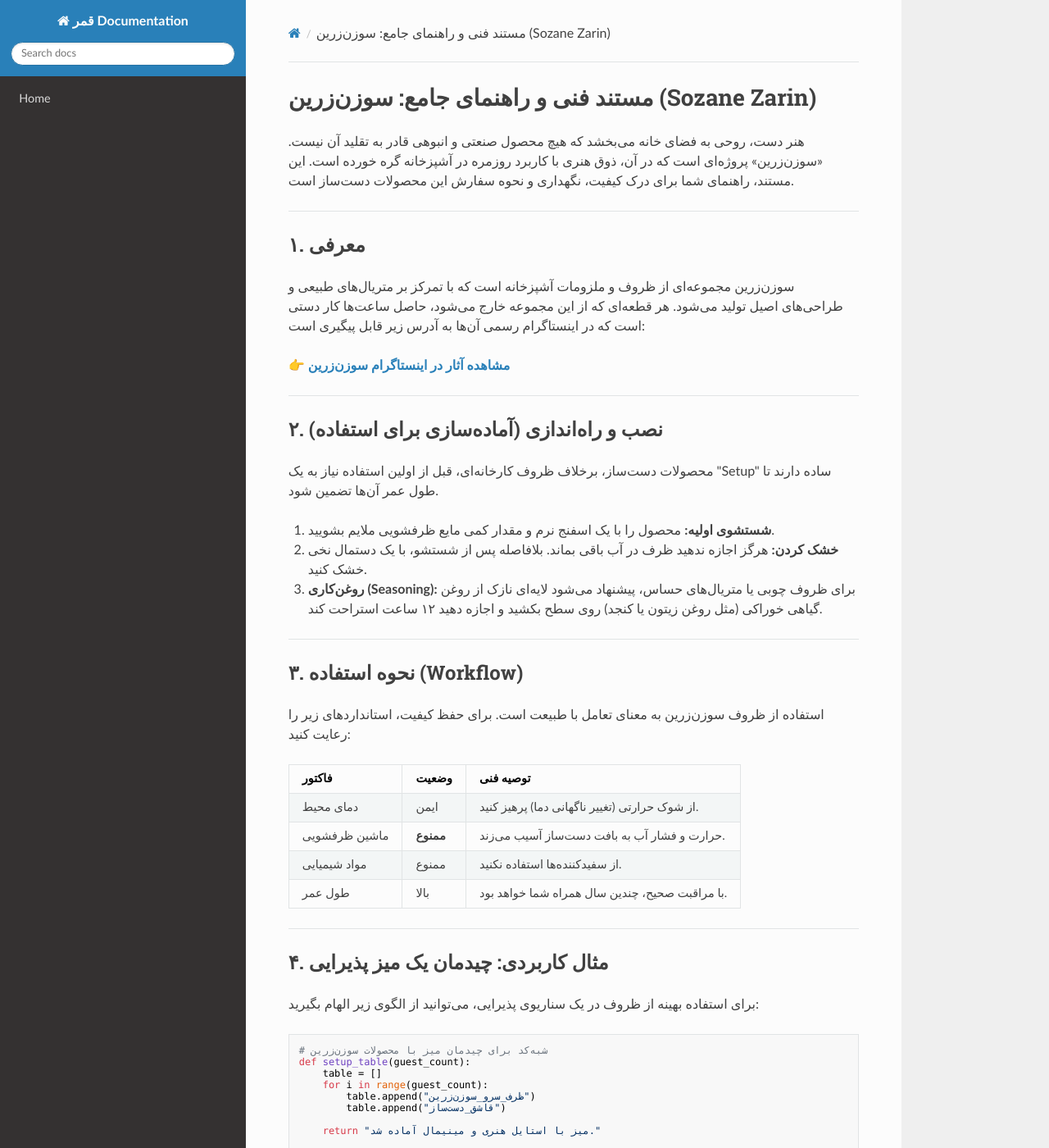
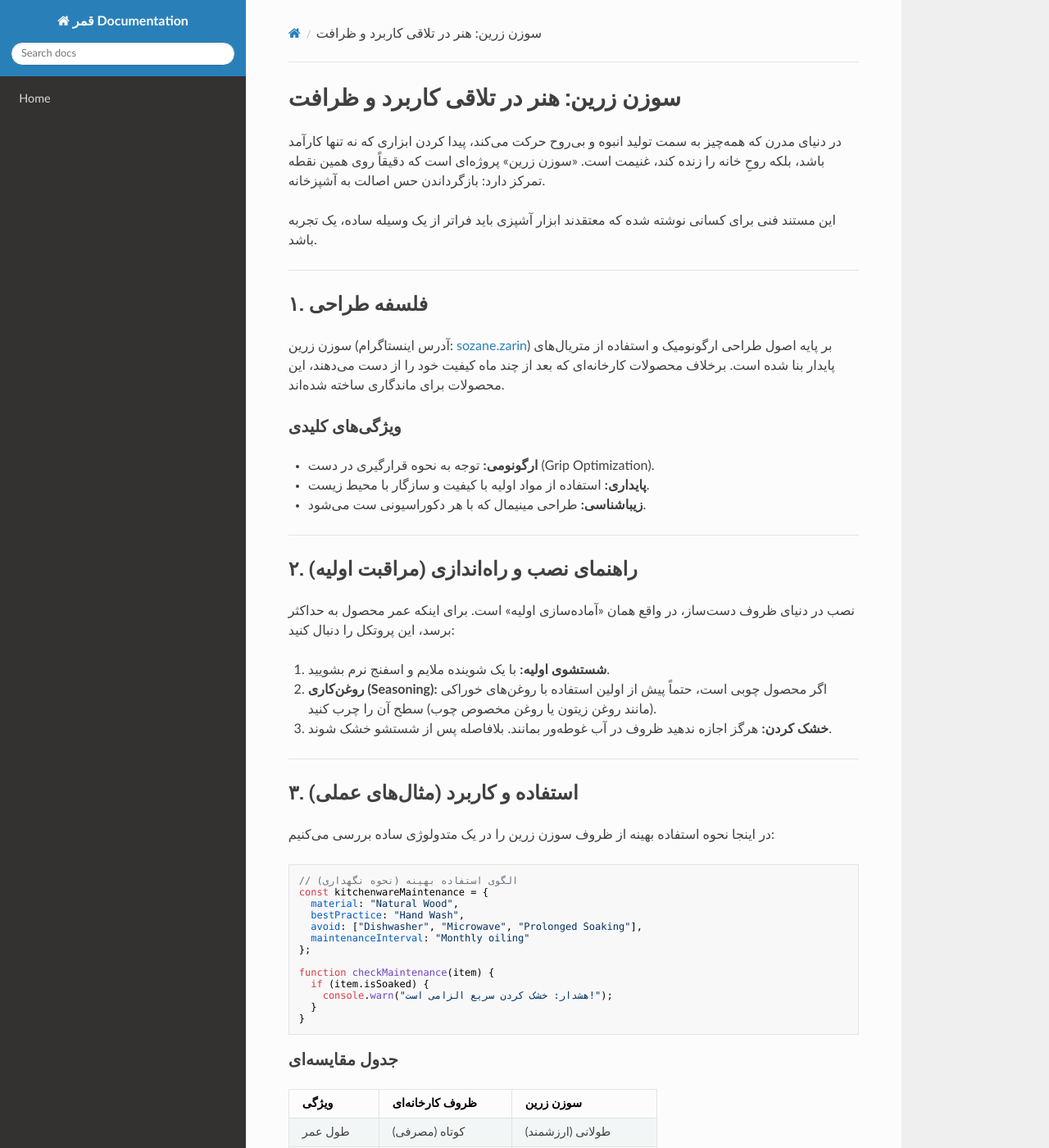
Before and after one commit to sahandsahabi553-prog/terraform-google-semantic-docs, an MkDocs documentation site: the page built from docs/سوزن-زرین.md, in a window 1280 px wide and 1400 px high. Shown: the whole window at 82% size. Built offline with MkDocs 1.6.1, drawn with Linux system fonts in a browser that asks for light colours; nearby versions of some CDN libraries; some of the changed text lies outside the part shown.

Commit message:
Doc: سوزن زرین

````diff
--- a/docs/سوزن-زرین.md
+++ b/docs/سوزن-زرین.md
@@ -1,75 +1,73 @@
-# مستند فنی و راهنمای جامع: سوزن‌زرین (Sozane Zarin)
+# سوزن زرین: هنر در تلاقی کاربرد و ظرافت
 
-هنر دست، روحی به فضای خانه می‌بخشد که هیچ محصول صنعتی و انبوهی قادر به تقلید آن نیست. «سوزن‌زرین» پروژه‌ای است که در آن، ذوق هنری با کاربرد روزمره در آشپزخانه گره خورده است. این مستند، راهنمای شما برای درک کیفیت، نگهداری و نحوه سفارش این محصولات دست‌ساز است.
+در دنیای مدرن که همه‌چیز به سمت تولید انبوه و بی‌روح حرکت می‌کند، پیدا کردن ابزاری که نه تنها کارآمد باشد، بلکه روحِ خانه را زنده کند، غنیمت است. «سوزن زرین» پروژه‌ای است که دقیقاً روی همین نقطه تمرکز دارد: بازگرداندن حس اصالت به آشپزخانه.
+
+این مستند فنی برای کسانی نوشته شده که معتقدند ابزار آشپزی باید فراتر از یک وسیله ساده، یک تجربه باشد.
 
 ---
 
-## ۱. معرفی
-سوزن‌زرین مجموعه‌ای از ظروف و ملزومات آشپزخانه است که با تمرکز بر متریال‌های طبیعی و طراحی‌های اصیل تولید می‌شود. هر قطعه‌ای که از این مجموعه خارج می‌شود، حاصل ساعت‌ها کار دستی است که در اینستاگرام رسمی آن‌ها به آدرس زیر قابل پیگیری است:
+## ۱. فلسفه طراحی
+سوزن زرین (آدرس اینستاگرام: [sozane.zarin](https://www.instagram.com/sozane.zarin?igsh=MW5ndzFqYjBmYnFrNQ==)) بر پایه اصول طراحی ارگونومیک و استفاده از متریال‌های پایدار بنا شده است. برخلاف محصولات کارخانه‌ای که بعد از چند ماه کیفیت خود را از دست می‌دهند، این محصولات برای ماندگاری ساخته شده‌اند.
 
-👉 [**مشاهده آثار در اینستاگرام سوزن‌زرین**](https://www.instagram.com/sozane.zarin?igsh=MW5ndzFqYjBmYnFrNQ==)
+### ویژگی‌های کلیدی
+*   **ارگونومی:** توجه به نحوه قرارگیری در دست (Grip Optimization).
+*   **پایداری:** استفاده از مواد اولیه با کیفیت و سازگار با محیط زیست.
+*   **زیباشناسی:** طراحی مینیمال که با هر دکوراسیونی ست می‌شود.
 
 ---
 
-## ۲. نصب و راه‌اندازی (آماده‌سازی برای استفاده)
-محصولات دست‌ساز، برخلاف ظروف کارخانه‌ای، قبل از اولین استفاده نیاز به یک "Setup" ساده دارند تا طول عمر آن‌ها تضمین شود.
+## ۲. راهنمای نصب و راه‌اندازی (مراقبت اولیه)
+نصب در دنیای ظروف دست‌ساز، در واقع همان «آماده‌سازی اولیه» است. برای اینکه عمر محصول به حداکثر برسد، این پروتکل را دنبال کنید:
 
-1. **شستشوی اولیه:** محصول را با یک اسفنج نرم و مقدار کمی مایع ظرفشویی ملایم بشویید.
-2. **خشک کردن:** هرگز اجازه ندهید ظرف در آب باقی بماند. بلافاصله پس از شستشو، با یک دستمال نخی خشک کنید.
-3. **روغن‌کاری (Seasoning):** برای ظروف چوبی یا متریال‌های حساس، پیشنهاد می‌شود لایه‌ای نازک از روغن گیاهی خوراکی (مثل روغن زیتون یا کنجد) روی سطح بکشید و اجازه دهید ۱۲ ساعت استراحت کند.
+1.  **شستشوی اولیه:** با یک شوینده ملایم و اسفنج نرم بشویید.
+2.  **روغن‌کاری (Seasoning):** اگر محصول چوبی است، حتماً پیش از اولین استفاده با روغن‌های خوراکی (مانند روغن زیتون یا روغن مخصوص چوب) سطح آن را چرب کنید.
+3.  **خشک کردن:** هرگز اجازه ندهید ظروف در آب غوطه‌ور بمانند. بلافاصله پس از شستشو خشک شوند.
 
 ---
 
-## ۳. نحوه استفاده (Workflow)
+## ۳. استفاده و کاربرد (مثال‌های عملی)
 
-استفاده از ظروف سوزن‌زرین به معنای تعامل با طبیعت است. برای حفظ کیفیت، استانداردهای زیر را رعایت کنید:
+در اینجا نحوه استفاده بهینه از ظروف سوزن زرین را در یک متدولوژی ساده بررسی می‌کنیم:
 
-| فاکتور | وضعیت | توصیه فنی |
+```javascript
+// الگوی استفاده بهینه (نحوه‌ نگهداری)
+const kitchenwareMaintenance = {
+  material: "Natural Wood",
+  bestPractice: "Hand Wash",
+  avoid: ["Dishwasher", "Microwave", "Prolonged Soaking"],
+  maintenanceInterval: "Monthly oiling"
+};
+
+function checkMaintenance(item) {
+  if (item.isSoaked) {
+    console.warn("هشدار: خشک کردن سریع الزامی است!");
+  }
+}
+```
+
+### جدول مقایسه‌ای
+| ویژگی | ظروف کارخانه‌ای | سوزن زرین |
 | :--- | :--- | :--- |
-| دمای محیط | ایمن | از شوک حرارتی (تغییر ناگهانی دما) پرهیز کنید. |
-| ماشین ظرفشویی | **ممنوع** | حرارت و فشار آب به بافت دست‌ساز آسیب می‌زند. |
-| مواد شیمیایی | ممنوع | از سفیدکننده‌ها استفاده نکنید. |
-| طول عمر | بالا | با مراقبت صحیح، چندین سال همراه شما خواهد بود. |
+| طول عمر | کوتاه (مصرفی) | طولانی (ارزشمند) |
+| متریال | پلاستیک/فلز بی‌کیفیت | متریال طبیعی/دست‌ساز |
+| حس استفاده | سرد و مکانیکی | گرم و انسانی |
 
 ---
 
-## ۴. مثال کاربردی: چیدمان یک میز پذیرایی
-برای استفاده بهینه از ظروف در یک سناریوی پذیرایی، می‌توانید از الگوی زیر الهام بگیرید:
+## ۴. پرسش‌های متداول (FAQ)
 
-```python
-# شبه‌کد برای چیدمان میز با محصولات سوزن‌زرین
-def setup_table(guest_count):
-    table = []
-    for i in range(guest_count):
-        table.append("ظرف_سرو_سوزن‌زرین")
-        table.append("قاشق_دست‌ساز")
+**س: آیا ظروف چوبی سوزن زرین در ماشین ظرفشویی قابل شستشو هستند؟**
+پ: اکیداً خیر. دمای بالا و رطوبت شدید ظرفشویی به بافت طبیعی چوب آسیب می‌زند.
 
-    return "میز با استایل هنری و مینیمال آماده شد."
+**س: اگر سطح چوب خشک شد چه کنم؟**
+پ: جای نگرانی نیست. کمی روغن زیتون یا روغن گردو روی دستمال نخی بریزید و روی سطح کار بکشید. متوجه می‌شوید که چوب چطور دوباره «نفس» می‌کشد.
 
-# نتیجه: تجربه‌ای متفاوت برای مهمانان
-```
+**س: چگونه می‌توانم مدل‌های جدید را ببینم؟**
+پ: بهترین راه، دنبال کردن پیج [سوزن زرین در اینستاگرام](https://www.instagram.com/sozane.zarin?igsh=MW5ndzFqYjBmYnFrNQ==) است که کارهای جدید و پشت‌صحنه تولید را در آنجا به اشتراک می‌گذارند.
 
 ---
 
-## ۵. سوالات متداول (FAQ)
+## ۵. سخن پایانی
+استفاده از ابزاری که با دست ساخته شده، یک نوع مراقبه است. وقتی برای پختن یک وعده غذایی از ابزاری استفاده می‌کنید که سازنده‌اش با دقت آن را شکل داده، طعم غذا هم تغییر می‌کند. این تفاوتِ بین «فقط غذا خوردن» و «لذت بردن از زندگی» است.
 
-**آیا محصولات سوزن‌زرین برای استفاده روزمره مناسب هستند؟**
-بله، کاملاً. برخلاف باور عمومی، محصولات دست‌ساز باکیفیت برای استفاده مداوم طراحی شده‌اند، نه فقط برای دکور.
-
-**چگونه رنگ و بافت چوب یا متریال را حفظ کنم؟**
-ماهی یک‌بار روغن‌کاری با روغن‌های خوراکی مجاز، بهترین راه برای "Refresh" کردن بافت محصول است.
-
-**اگر محصول آسیب ببیند، قابل تعمیر است؟**
-بسته به نوع آسیب، تیم سوزن‌زرین مشاوره‌های لازم را ارائه می‌دهد. معمولاً خراش‌های سطحی با سنباده بسیار نرم و روغن‌کاری مجدد قابل رفع هستند.
-
-**چگونه سفارش خود را ثبت کنم؟**
-از طریق دایرکت اینستاگرام (لینک شده در ابتدای مستند) می‌توانید موجودی فعلی را استعلام کرده و طرح‌های سفارشی خود را ثبت کنید.
-
----
-
-## ۶. یادداشت نویسنده
-در دنیایی که همه‌چیز به سمت یک‌شکل شدن می‌رود، استفاده از ظروف سوزن‌زرین یک "بیانیه شخصی" است. هر گره در چوب یا هر انحنا در ظرف، داستانی دارد که توسط دست هنرمند روایت شده است. از این ظروف با عشق نگهداری کنید؛ آن‌ها بخشی از خاطرات خانه شما خواهند شد.
-
----
-*آخرین به‌روزرسانی مستند: ۲۳ اردیبهشت ۱۴۰۳*
-*توسط: تیم فنی و هنری سوزن‌زرین*
+*اگر سوال فنی درباره نحوه نگهداری خاص یک محصول دارید، از طریق دایرکت اینستاگرام با تیم سوزن زرین در ارتباط باشید.*
````
